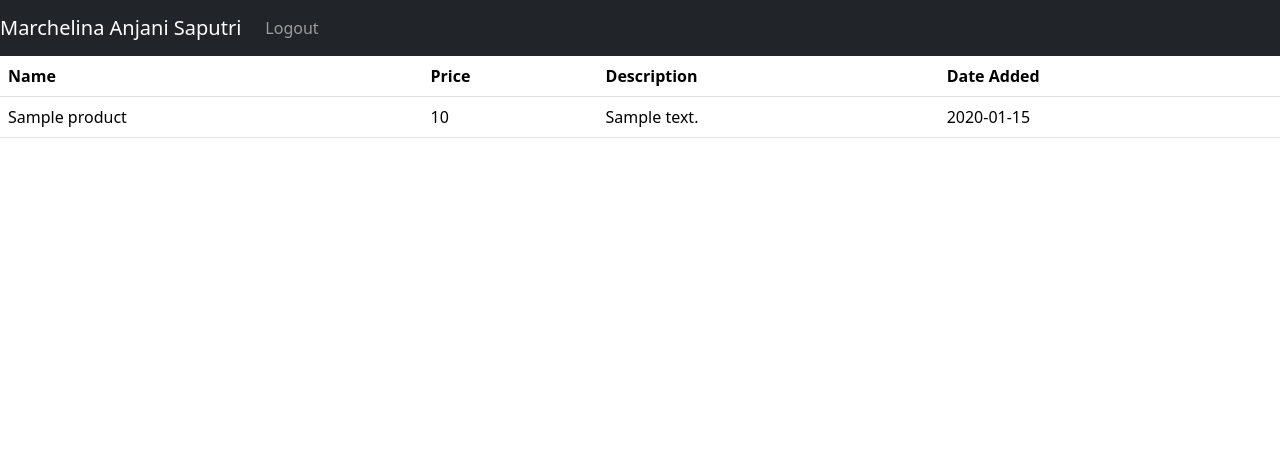
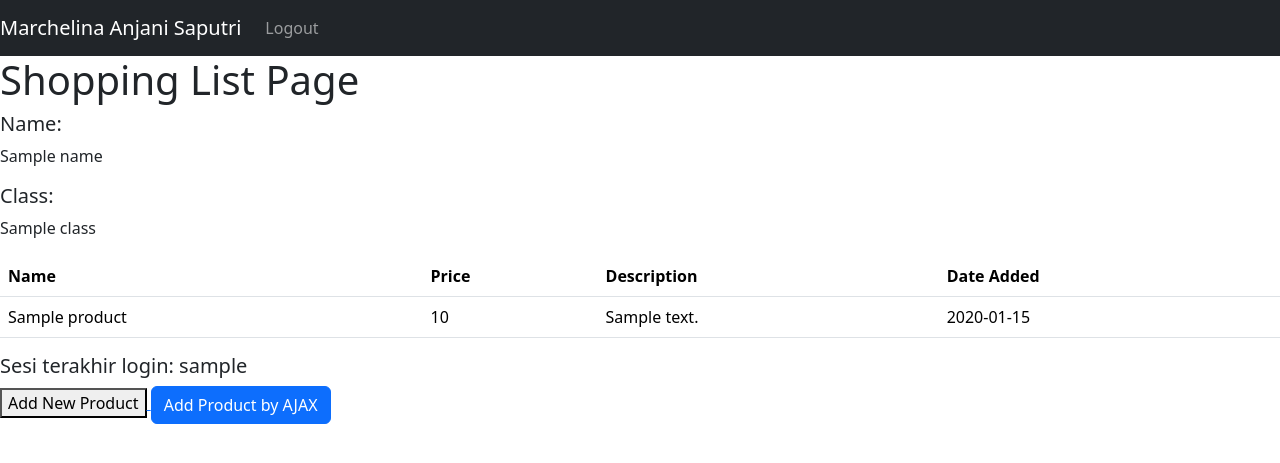
Before and after one commit to marchelinaanjani2/shopping-list, a Django app: template main/templates/main.html in a window 1280 px wide. Shown: the top 463 px of the page. Run offline with Django 4.2, Linux system fonts and the light colour scheme; the template is opened without the code that fills it: most values are stand-ins (such as "Sample title", 1, 10 or a date in 2020).

Commit message:
tutorrr 5

```diff
--- a/main/templates/main.html
+++ b/main/templates/main.html
@@ -14,6 +14,26 @@
             </ul>
         </div>
     </nav>
+    <h1>Shopping List Page</h1>
+
+    <h5>Name:</h5>
+    <p>{{name}}</p>
+
+    <h5>Class:</h5>
+    <p>{{class}}</p>
+
+    <!-- Tabel produk akan ditampilkan di sini -->
+    <table class="table" id="product_table">
+        <!-- Data produk akan dimuat oleh JavaScript -->
+    </table>
+
+    <h5>Sesi terakhir login: {{ last_login }}</h5>
+
+    <a href="{% url 'main:create_product' %}">
+        <button>
+            Add New Product
+        </button>
+    </a>
 
     <div class="modal fade" id="exampleModal" tabindex="-1" aria-labelledby="exampleModalLabel" aria-hidden="true">
         <div class="modal-dialog">
@@ -42,26 +62,18 @@
                 <div class="modal-footer">
                     <button type="button" class="btn btn-secondary" data-bs-dismiss="modal">Close</button>
                     <button type="button" class="btn btn-primary" id="button_add" data-bs-dismiss="modal" onclick="addProduct()">Add Product</button>
-                    <button type="button" class="btn btn-primary" data-bs-toggle="modal" data-bs-target="#exampleModal">Add Product by AJAX</button>
                 </div>
             </div>
         </div>
     </div>
+    <button type="button" class="btn btn-primary" data-bs-toggle="modal" data-bs-target="#exampleModal">Add Product by AJAX</button>
 
-    <div>
-        <!-- Tabel produk akan ditampilkan di sini -->
-        <table class="table" id="product_table">
-            <!-- Data produk akan dimuat oleh JavaScript -->
-        </table>
-    </div>
 
     <script>
         async function getProducts() {
             return fetch("{% url 'main:get_product_json' %}").then((res) => res.json())
         }
-    </script>
 
-    <script>
         async function refreshProducts() {
             document.getElementById("product_table").innerHTML = ""
             const products = await getProducts()
@@ -82,9 +94,7 @@
 
             document.getElementById("product_table").innerHTML = htmlString
         }
-    </script>
 
-    <script>
         function addProduct() {
             fetch("{% url 'main:add_product_ajax' %}", {
                 method: "POST",
```
